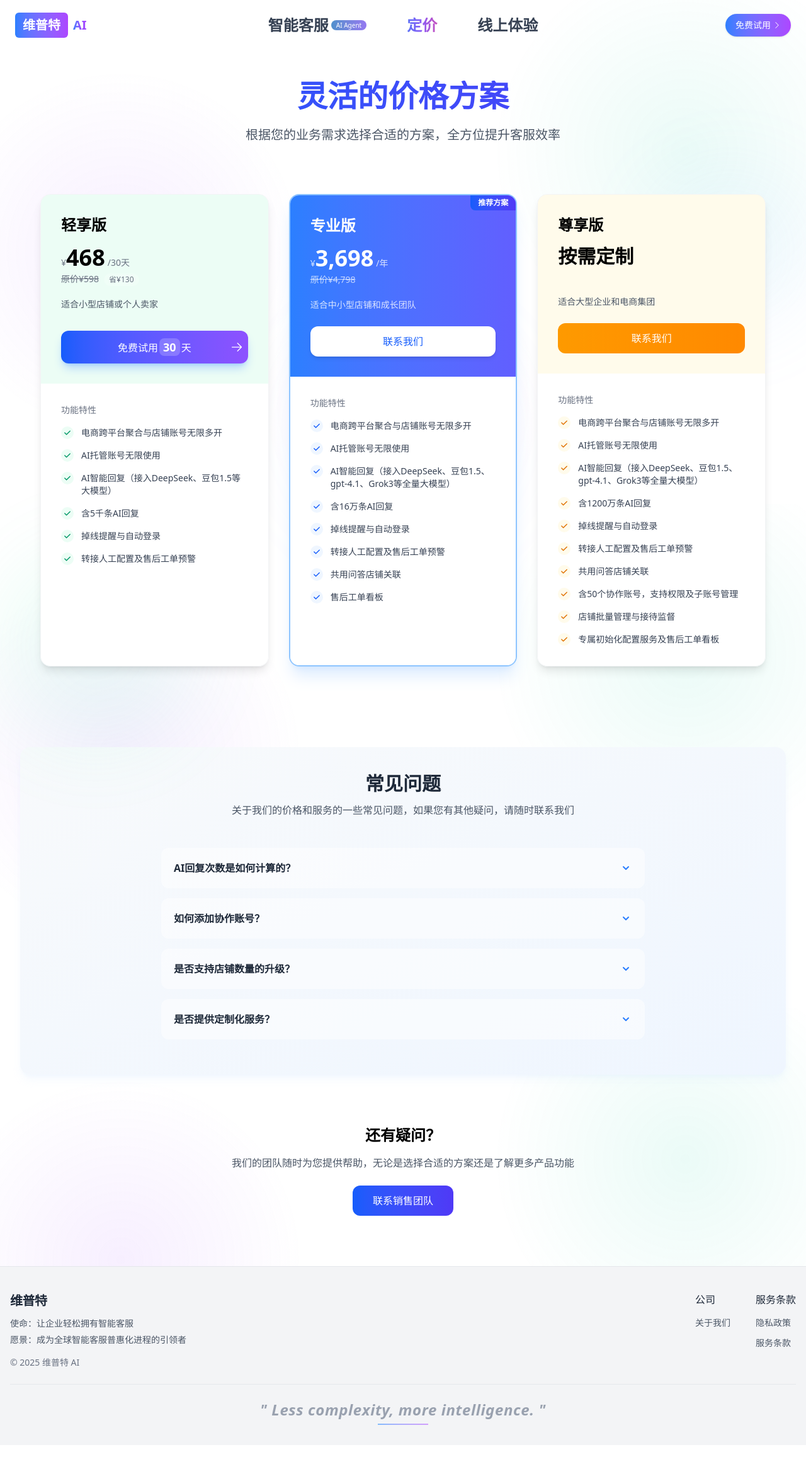
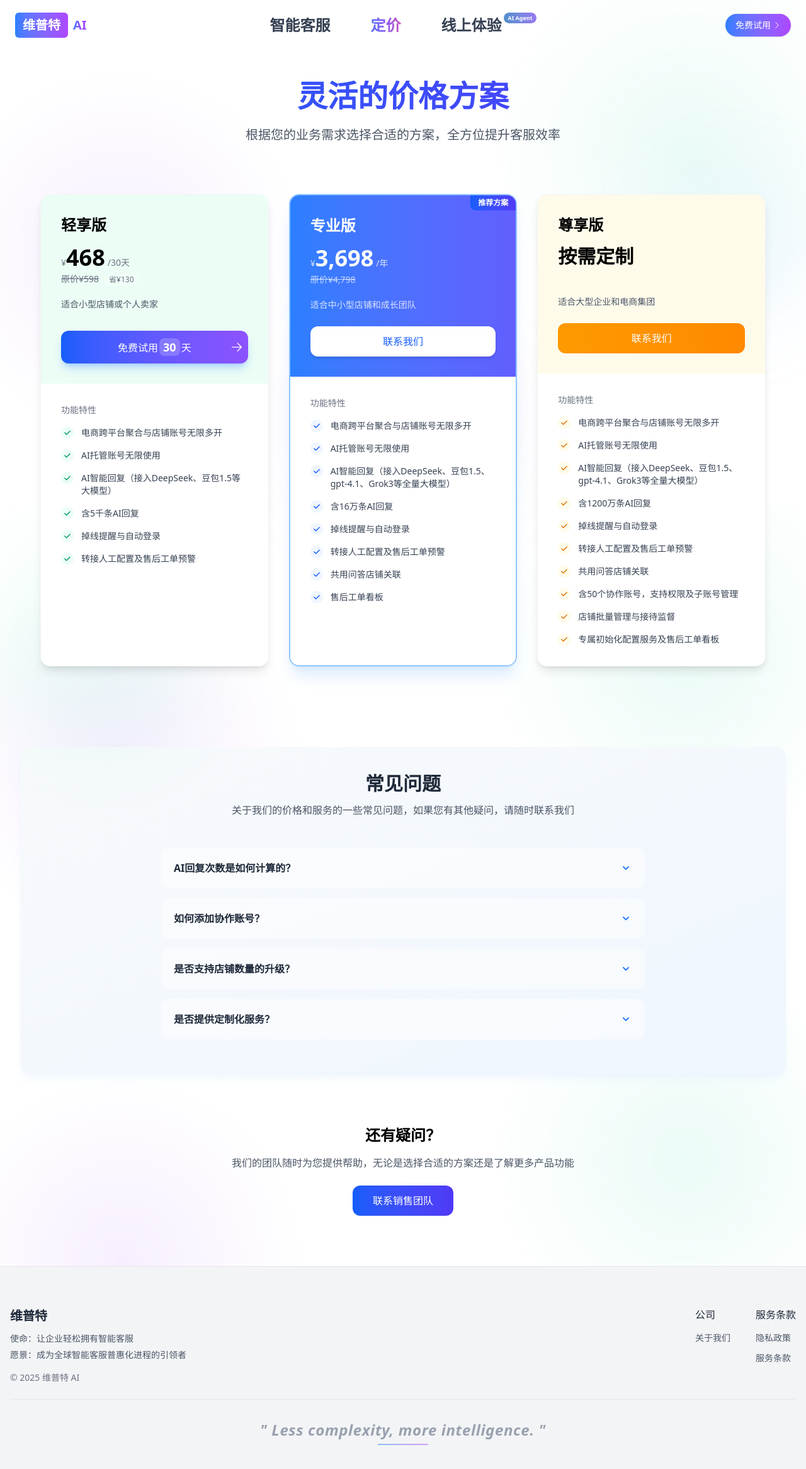
Before and after one commit to jiangyongjin1990/ai-customer-service, a Next.js app: page /pricing in a window 1280 px wide. Shown: the top 2332 px of the page at 63% size. Before the commit the page ends 2294 px from the top, so only its background shows below. Built offline with nearby package versions, Linux system fonts and the light colour scheme.

Commit message:
feat: 调整AI Agent角标位置与大小，优化Footer底部座右铭样式

```diff
--- a/src/components/Footer.tsx
+++ b/src/components/Footer.tsx
@@ -95,7 +95,7 @@ const Footer = ({ isFixed = false }: { isFixed?: boolean }) => {
       <AboutModal isOpen={isAboutModalOpen} onClose={() => setIsAboutModalOpen(false)} />
 
       <div className="w-full bg-gray-100 border-t border-gray-200">
-        <div className={`container mx-auto px-4 max-w-7xl ${isFixed ? 'py-4 md:py-6' : 'py-8 md:py-10'}`}>
+        <div className={`container mx-auto px-4 max-w-7xl ${isFixed ? 'py-4 md:py-6' : 'py-12 md:py-16'}`}>
           <div className="grid grid-cols-1 md:grid-cols-12 gap-6 mb-6">
             {/* 左侧品牌区域 */}
             <div className="md:col-span-5 lg:col-span-6">
@@ -146,7 +146,7 @@ const Footer = ({ isFixed = false }: { isFixed?: boolean }) => {
           </div>
 
           {/* 底部座右铭 - 现代化设计 */}
-          <div className={`border-t border-gray-200 ${isFixed ? 'pt-3 pb-2' : 'pt-6'} flex justify-center items-center`}>
+          <div className={`border-t border-gray-200 ${isFixed ? 'pt-3 pb-2' : 'pt-8 pb-4'} flex justify-center items-center`}>
             <div className="relative">
               <p className="text-gray-400 italic text-2xl font-bold tracking-wide">
                 " Less complexity, more intelligence. "
--- a/src/components/Navbar.tsx
+++ b/src/components/Navbar.tsx
@@ -123,7 +123,6 @@ const NavbarContent = () => {
               onClick={handleNavLinkClick}
             >
               <span>智能客服</span>
-              <AiAgentBadge />
             </Link>
 
             <Link
@@ -148,6 +147,7 @@ const NavbarContent = () => {
               onClick={handleNavLinkClick}
             >
               线上体验
+              <span className="ml-1 px-1.5 py-0.5 text-[9px] font-semibold bg-gradient-to-r from-[#4e90cc] to-[#9478f0] text-white rounded-full align-top" style={{lineHeight: '1.1'}}>AI Agent</span>
             </Link>
           </nav>
           <div className="hidden md:flex items-center justify-end md:flex-1 lg:w-0">
```
